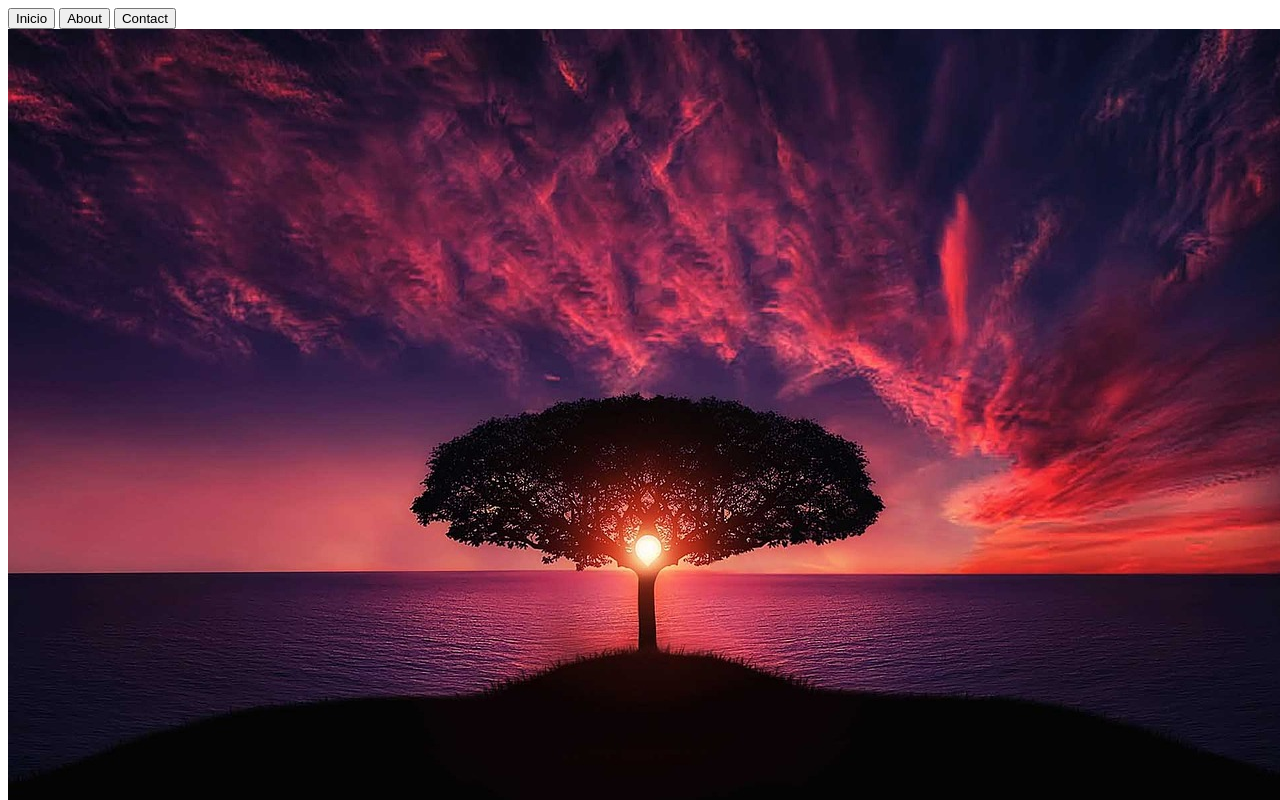
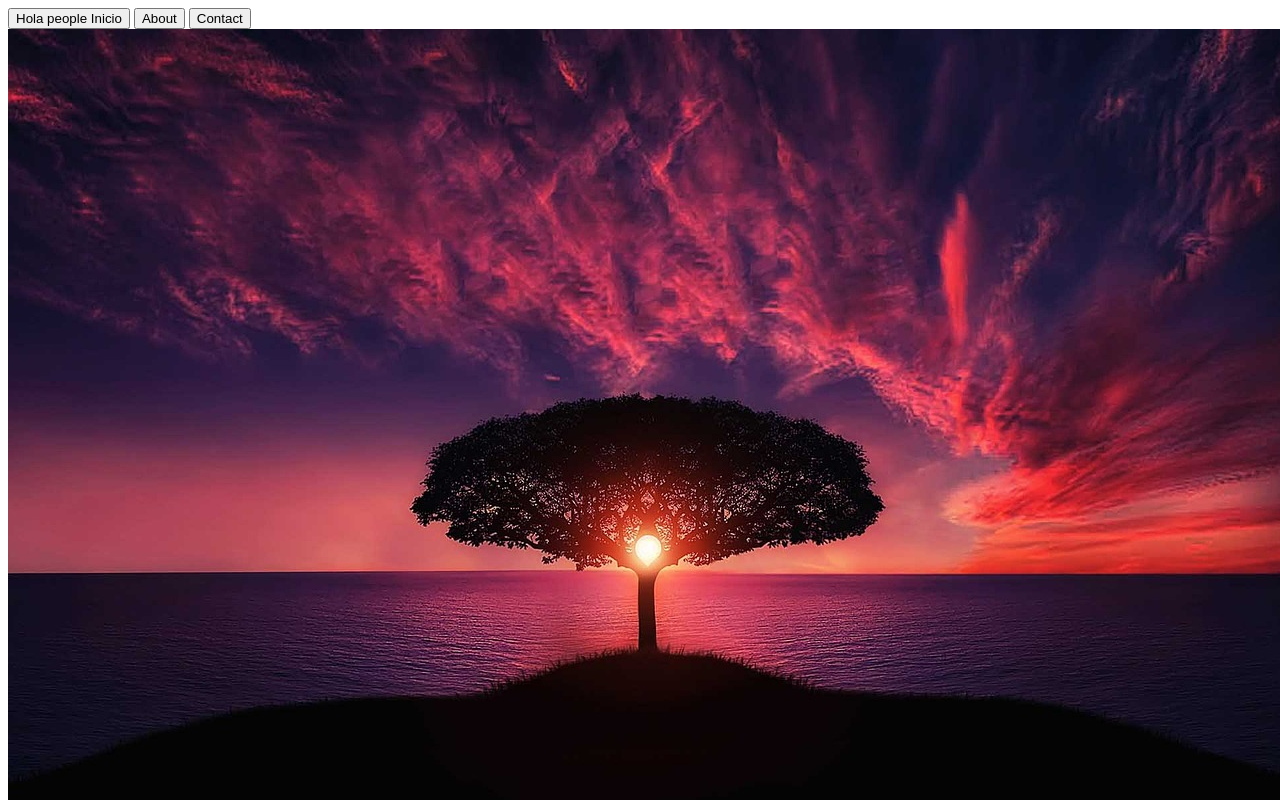
Before and after one commit to Camila1325/Pagina-Web-2023-1, a plain HTML site: page index.html in a window 1280 px wide. Shown: the top 800 px of the page. Drawn offline with Linux system fonts and the light colour scheme.

Commit message:
Se agrega

```diff
--- a/index.html
+++ b/index.html
@@ -10,7 +10,7 @@
 
 <body>
      <nav>
-        <button>Inicio</button>
+        <button>Hola people Inicio</button>
         <button>About</button>
         <button>Contact</button>
      </nav>
```
